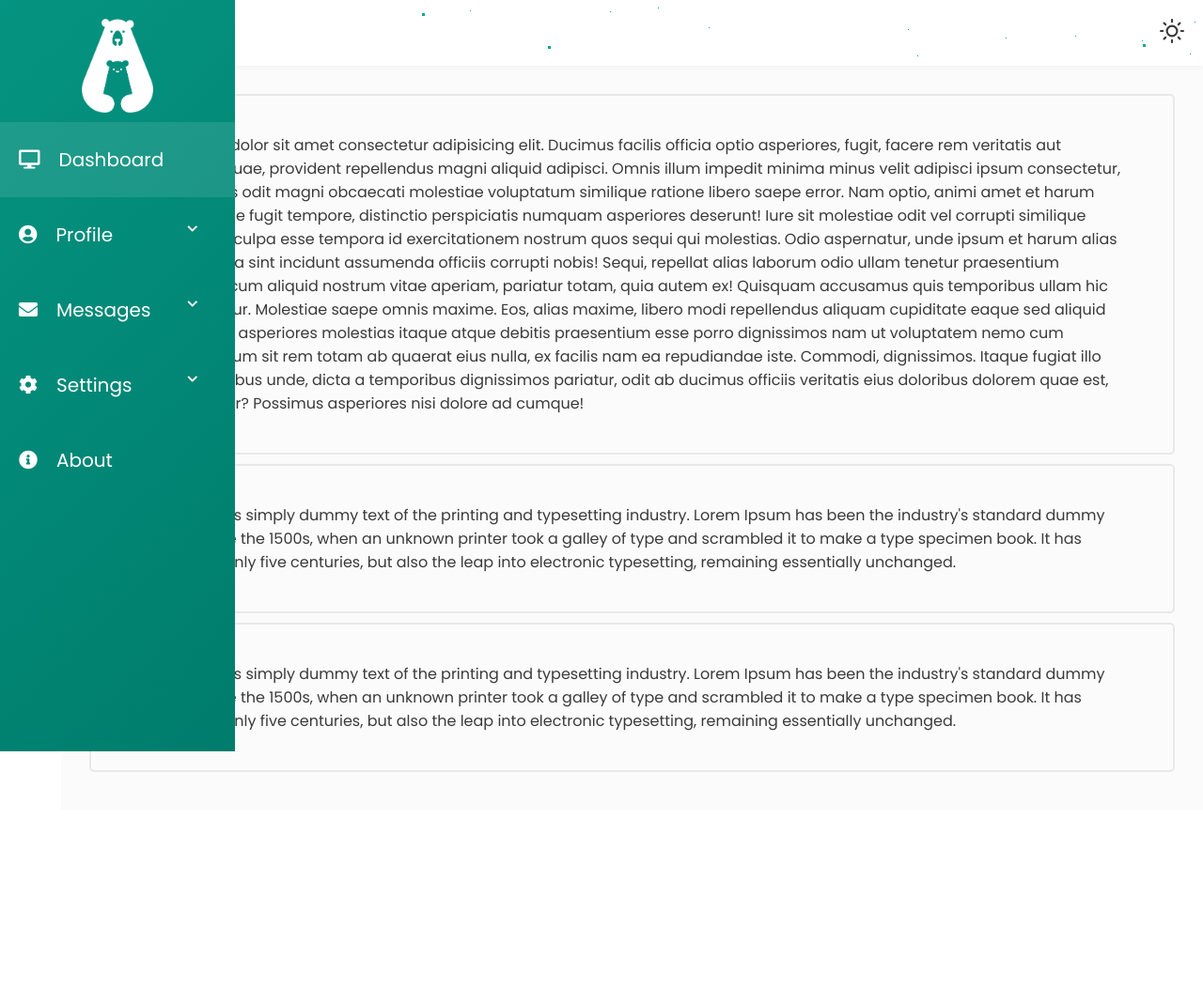
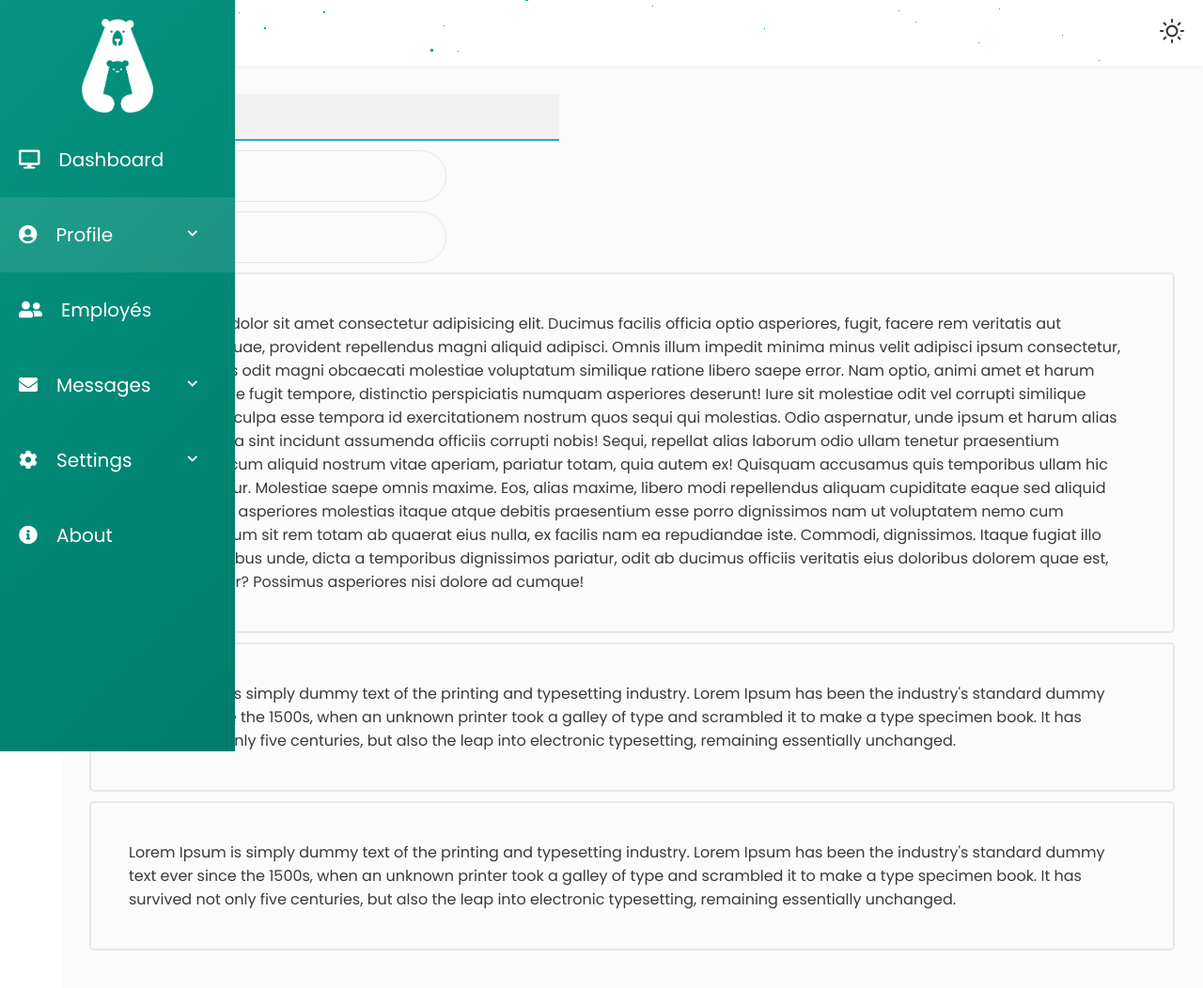
Before and after one commit to MedAliBZ/ZooPro, a PHP site: page /html/page.html in a window 1280 px wide. Shown: the whole page at 94% size. Before the commit the page ends 822 px from the top, so only its background shows below. Run offline with PHP 8.4, Linux system fonts and the light colour scheme; some libraries are stand-ins or nearby versions.

Commit message:
added some forms

```diff
--- a/css/style.scss
+++ b/css/style.scss
@@ -226,7 +226,7 @@ header {
         .drop-down {
           float: right;
           font-size: 12px;
-          margin-top: 3px;
+          margin-top: 8px;
         }
 
         &:hover {
@@ -242,7 +242,7 @@ header {
 .wrapper .sidebar .sidebar-menu .item .sub-menu-profile,
 .wrapper .sidebar .sidebar-menu .item .sub-menu-messages,
 .wrapper .sidebar .sidebar-menu .item .sub-menu-settings {
-  background: var(--accent);
+  background: transparent;
   overflow: hidden;
   max-height: 0;
   transition: 0.3s;
@@ -251,7 +251,7 @@ header {
   a {
     display: block;
     position: relative;
-    color: var(--sideBarTxt);
+    color: white;
     white-space: nowrap;
     font-size: 15px;
     padding: 20px;
@@ -259,11 +259,11 @@ header {
     transition-property: background;
 
     &:hover {
-      background: #55B1F0;
+      background: var(--sideBarHover);
     }
 
     &:not(last-child) {
-      border-bottom: 1px solid #8FC5E9;
+      border-bottom: 1px solid whitesmoke;
     }
   }
 
@@ -343,9 +343,9 @@ header {
 
 .active {
   background-color: var(--sideBarHover);
-  a{
-    color: var(--activeColor)!important;
-  }
+  // a{
+  //   color: var(--activeColor)!important;
+  // }
 }
 
 @keyframes spin {
@@ -364,6 +364,64 @@ header {
   width: 100%;
   z-index: 99;
 }
+
+
+.input-field {
+  border: solid 1px #e8e8e9;
+  max-width: 380px;
+  width: 100%;
+  background-color: transparent;
+  margin: 10px 0;
+  height: 55px;
+  border-radius: 55px;
+  display: grid;
+  grid-template-columns: 15% 85%;
+  padding: 0 0.4rem;
+  position: relative;
+}
+
+.input-field i {
+  text-align: center;
+  line-height: 55px;
+  color: #acacac;
+  transition: 0.5s;
+  font-size: 1.1rem;
+}
+
+.input-field input {
+  background: none;
+  outline: none;
+  border: none;
+  line-height: 1;
+  font-weight: 400;
+  font-size: 1.1rem;
+  color: #333;
+}
+
+.input-field input[placeholder="noIcon"] {
+  margin-left: 8px;
+  background: none;
+  outline: none;
+  border: none;
+  line-height: 1;
+  font-weight: 400;
+  font-size: 1.1rem;
+  width: 350px;
+  color: #333;
+}
+
+.meriam{
+  border: 0;
+  color: white;
+  background-color: rgba(150, 150, 150, 0.103);
+  border-bottom: rgb(38, 171, 216) 2px solid;
+  font-size: 1.5rem;
+  width: 500px;
+  height: 50px;
+  padding-left:20px;
+
+}
+
 
 @media screen and (max-width: $mobile) {
   .sidebar-btn {
--- a/html/page.html
+++ b/html/page.html
@@ -38,20 +38,26 @@
 				<li class="logo">
 					<img src="../img/logo.png" alt="logo" />
 				</li>
-				<li class="item active">
+				<li class="item">
 					<a href="#" class="menu-btn">
 						<i class="fas fa-desktop"></i><span>Dashboard</span>
 					</a>
 				</li>
-				<li class="item" id="profile">
+				<li class="item active" id="profile">
 					<a href="#" class="menu-btn profilebtn">
 						<i class="fas fa-user-circle"></i><span>Profile <i
 								class="fas fa-chevron-down drop-down"></i></span>
 					</a>
 					<div class="sub-menu-profile">
-						<a href="#"><i class="fas fa-image"></i><span>Picture</span></a>
-						<a href="#"><i class="fas fa-address-card"></i><span>Info</span></a>
+
+						<a href="#"><i class="fas fa-address-card"></i><span>Mon profile</span></a>
+						<a href="#"><i class="fas fa-users"></i><span>Les profiles</span></a>
 					</div>
+				</li>
+				<li class="item">
+					<a href="#" class="menu-btn">
+						<i class="fas fa-user-friends"></i><span>Employés</span>
+					</a>
 				</li>
 				<li class="item" id="messages">
 					<a href="#" class="menu-btn">
@@ -82,6 +88,18 @@
 		<!--sidebar end-->
 		<!--main container start-->
 		<div class="main-container">
+
+			<input class="meriam" placeholder="username" name="Icon" />
+
+			<div class="input-field">
+				<i class="fas fa-user"></i>
+				<input type="text" placeholder="Icon" name="Icon" />
+			</div>
+
+			<div class="input-field">
+				<input type="text" placeholder="noIcon" name="NO icon" />
+			</div>
+
 			<div class="card">
 				<p>
 					Lorem ipsum dolor sit amet consectetur adipisicing elit. Ducimus
```
Also changed, not shown: css/style.css, 1 other file.
